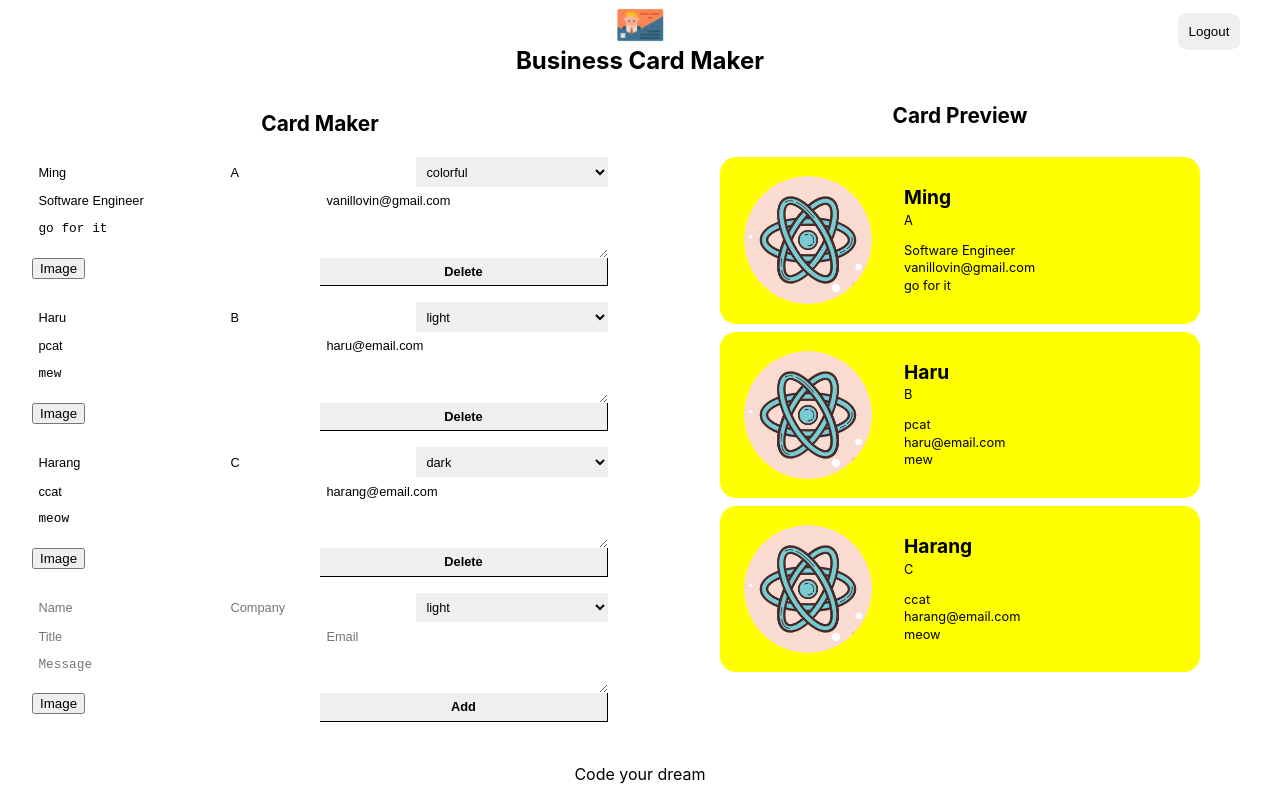
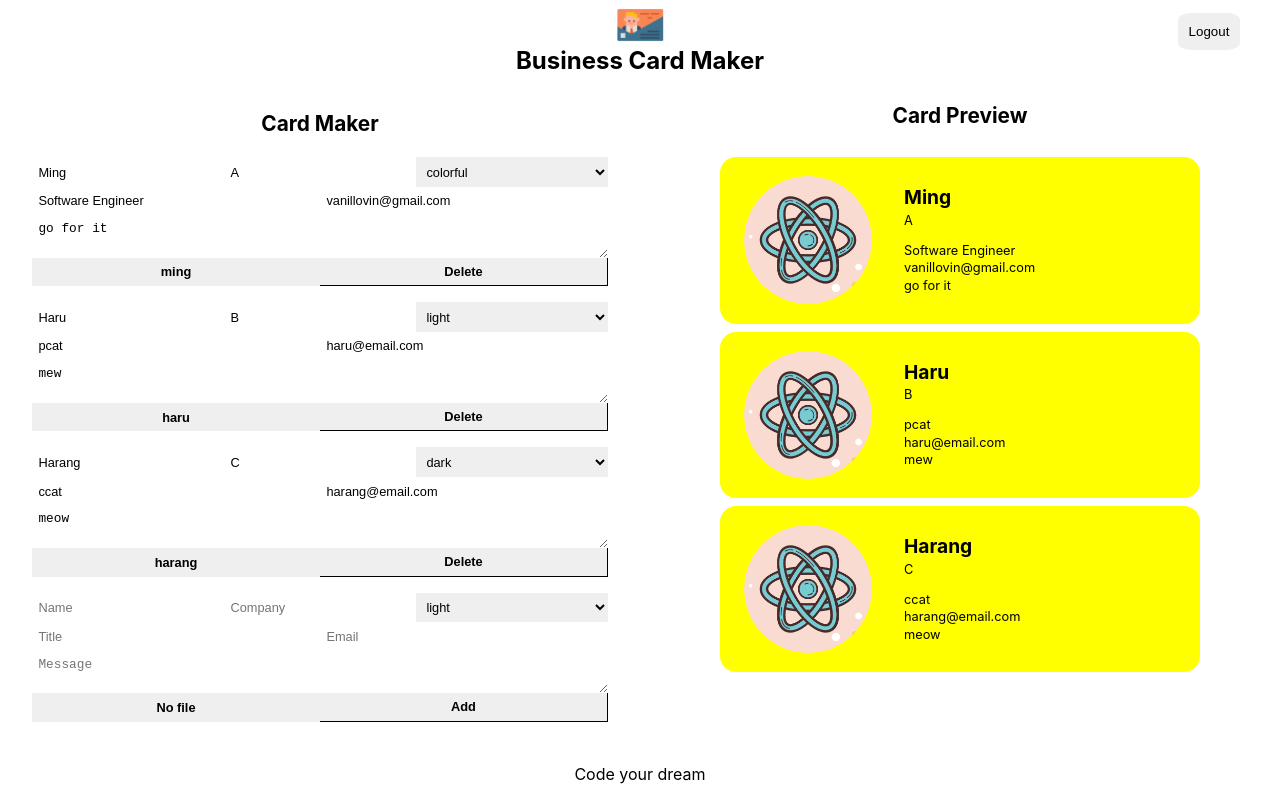
Before and after one commit to vanillovin/card-maker, a React (Create React App) app: page /maker in a window 1280 px wide. Built offline with nearby package versions, Linux system fonts and the light colour scheme; no server answers; sample sign-in values are in the browser's storage.

Commit message:
handle image uploading

```diff
--- a/src/App.jsx
+++ b/src/App.jsx
@@ -4,13 +4,16 @@
 import Login from './components/Login/Login';
 import Maker from './components/Maker/Maker';
 
-function App({ authService }) {
+function App({ FileInput, authService }) {
   return (
     <div className={styles.app}>
       <BrowserRouter>
         <Routes>
           <Route path="/" element={<Login authService={authService} />} />
-          <Route path="/maker" element={<Maker authService={authService} />} />
+          <Route
+            path="/maker"
+            element={<Maker FileInput={FileInput} authService={authService} />}
+          />
         </Routes>
       </BrowserRouter>
     </div>
--- a/src/components/Card/Card.jsx
+++ b/src/components/Card/Card.jsx
@@ -7,7 +7,6 @@
   const { name, company, title, email, message, theme, fileName, fileURL } =
     card;
   const url = fileURL || DEFAULT_IMAGE;
-
   return (
     <li className={`${styles.card} ${getStyles(theme)}`}>
       <img className={styles.avatar} src={url} alt="profile photo" />
--- a/src/components/CardAddForm/CardAddForm.jsx
+++ b/src/components/CardAddForm/CardAddForm.jsx
@@ -1,9 +1,8 @@
-import React, { useRef } from 'react';
+import React, { useRef, useState } from 'react';
 import styles from './CardAddForm.module.css';
 import Button from '../Button/Button';
-import ImageFileInput from '../ImageFileInput/ImageFileInput';
 
-const CardAddForm = ({ onAdd }) => {
+const CardAddForm = ({ FileInput, onAdd }) => {
   const formRef = useRef();
   const nameRef = useRef();
   const companyRef = useRef();
@@ -11,9 +10,17 @@
   const titleRef = useRef();
   const emailRef = useRef();
   const messageRef = useRef();
+  const [file, setFile] = useState({ fileName: null, fileURL: null });
+
+  const onFileChange = (file) => {
+    console.log('onFileChange', file);
+    setFile({
+      fileName: file.name,
+      fileURL: file.url,
+    });
+  };
 
   const onSubmit = (event) => {
-    console.log(event);
     event.preventDefault();
     const card = {
       id: Date.now(), //uuid
@@ -23,10 +30,11 @@
       title: titleRef.current.value || '',
       email: emailRef.current.value || '',
       message: messageRef.current.value || '',
-      fileName: '',
-      fileURL: '',
+      fileName: file.fileName || '',
+      fileURL: file.fileURL || '',
     };
     formRef.current.reset();
+    setFile({ fileName: null, fileURL: null });
     onAdd(card);
   };
 
@@ -77,7 +85,7 @@
         placeholder="Message"
       />
       <div className={styles.fileInput}>
-        <ImageFileInput />
+        <FileInput name={file.fileName} onFileChange={onFileChange} />
       </div>
       <Button name="Add" onClick={onSubmit} />
     </form>
--- a/src/components/CardEditForm/CardEditForm.jsx
+++ b/src/components/CardEditForm/CardEditForm.jsx
@@ -1,9 +1,8 @@
 import React, { memo, useRef } from 'react';
 import Button from '../Button/Button';
-import ImageFileInput from '../ImageFileInput/ImageFileInput';
 import styles from './CardEditForm.module.css';
 
-const CardEditForm = memo(({ card, updateCard, deleteCard }) => {
+const CardEditForm = ({ FileInput, card, updateCard, deleteCard }) => {
   const nameRef = useRef();
   const companyRef = useRef();
   const themeRef = useRef();
@@ -13,6 +12,14 @@
 
   const { name, company, title, email, message, theme, fileName, fileURL } =
     card;
+
+  const onFileChange = (file) => {
+    updateCard({
+      ...card,
+      fileName: file.name,
+      fileURL: file.url,
+    });
+  };
 
   const onChange = (event) => {
     if (event.currentTarget == null) {
@@ -82,11 +89,11 @@
         onChange={onChange}
       />
       <div className={styles.fileInput}>
-        <ImageFileInput />
+        <FileInput name={fileName} onFileChange={onFileChange} />
       </div>
       <Button name="Delete" onClick={onSubmit} />
     </form>
   );
-});
+};
 
 export default CardEditForm;
--- a/src/components/Editor/Editor.jsx
+++ b/src/components/Editor/Editor.jsx
@@ -4,18 +4,19 @@
 
 import styles from './Editor.module.css';
 
-const Editor = ({ cards, addCard, updateCard, deleteCard }) => (
+const Editor = ({ FileInput, cards, addCard, updateCard, deleteCard }) => (
   <section className={styles.editor}>
     <h1 className={styles.title}>Card Maker</h1>
     {Object.keys(cards).map((key) => (
       <CardEditForm
         key={key}
+        FileInput={FileInput}
         card={cards[key]}
         updateCard={updateCard}
         deleteCard={deleteCard}
       />
     ))}
-    <CardAddForm onAdd={addCard} />
+    <CardAddForm FileInput={FileInput} onAdd={addCard} />
   </section>
 );
 
--- a/src/components/ImageFileInput/ImageFileInput.jsx
+++ b/src/components/ImageFileInput/ImageFileInput.jsx
@@ -1,6 +1,39 @@
-import React from 'react';
+import React, { useRef } from 'react';
 import styles from './ImageFileInput.module.css';
 
-const ImageFileInput = (props) => <button>Image</button>;
+const ImageFileInput = ({ imageUploader, name, onFileChange }) => {
+  const inputRef = useRef();
+
+  const onButtonClick = (event) => {
+    event.preventDefault();
+    inputRef.current.click();
+  };
+
+  const onChange = async (event) => {
+    console.log(event.target.files[0]);
+    const uploaded = await imageUploader.upload(event.target.files[0]);
+    console.log(uploaded);
+    onFileChange({
+      name: uploaded.original_filename,
+      url: uploaded.url,
+    });
+  };
+
+  return (
+    <div className={styles.container}>
+      <input
+        ref={inputRef}
+        className={styles.input}
+        type="file"
+        accept="image/*"
+        name="file"
+        onChange={onChange}
+      />
+      <button className={styles.button} onClick={onButtonClick}>
+        {name || 'No file'}
+      </button>
+    </div>
+  );
+};
 
 export default ImageFileInput;
--- a/src/components/Maker/Maker.jsx
+++ b/src/components/Maker/Maker.jsx
@@ -75,6 +75,7 @@
       <Header onLogout={onLogout} />
       <div className={styles.container}>
         <Editor
+          FileInput={FileInput}
           cards={cards}
           addCard={createOrUpdateCard}
           updateCard={createOrUpdateCard}
--- a/src/index.js
+++ b/src/index.js
@@ -1,14 +1,19 @@
 import React from 'react';
 import { createRoot } from 'react-dom/client';
-
 import './index.module.css';
 import App from './App';
 import AuthService from './service/auth_service';
 import { firebaseApp } from './service/firebase';
+import ImageUploader from './service/image_uploader';
+import ImageFileInput from './components/ImageFileInput/ImageFileInput';
 
 const container = document.getElementById('root');
 const root = createRoot(container);
 
 const authService = new AuthService(firebaseApp);
+const imageUploader = new ImageUploader();
+const FileInput = (props) => (
+  <ImageFileInput {...props} imageUploader={imageUploader} />
+);
 
-root.render(<App authService={authService} />);
+root.render(<App authService={authService} FileInput={FileInput} />);
--- /dev/null
+++ b/src/service/image_uploader.js
@@ -0,0 +1,17 @@
+class ImageUploader {
+  async upload(file) {
+    const data = new FormData();
+    data.append('file', file);
+    data.append('upload_preset', 'pdzaoz52');
+    const result = await fetch(
+      'https://api.cloudinary.com/v1_1/drqni4rhj/upload',
+      {
+        method: 'POST',
+        body: data,
+      }
+    );
+    return await result.json();
+  }
+}
+
+export default ImageUploader;
```
